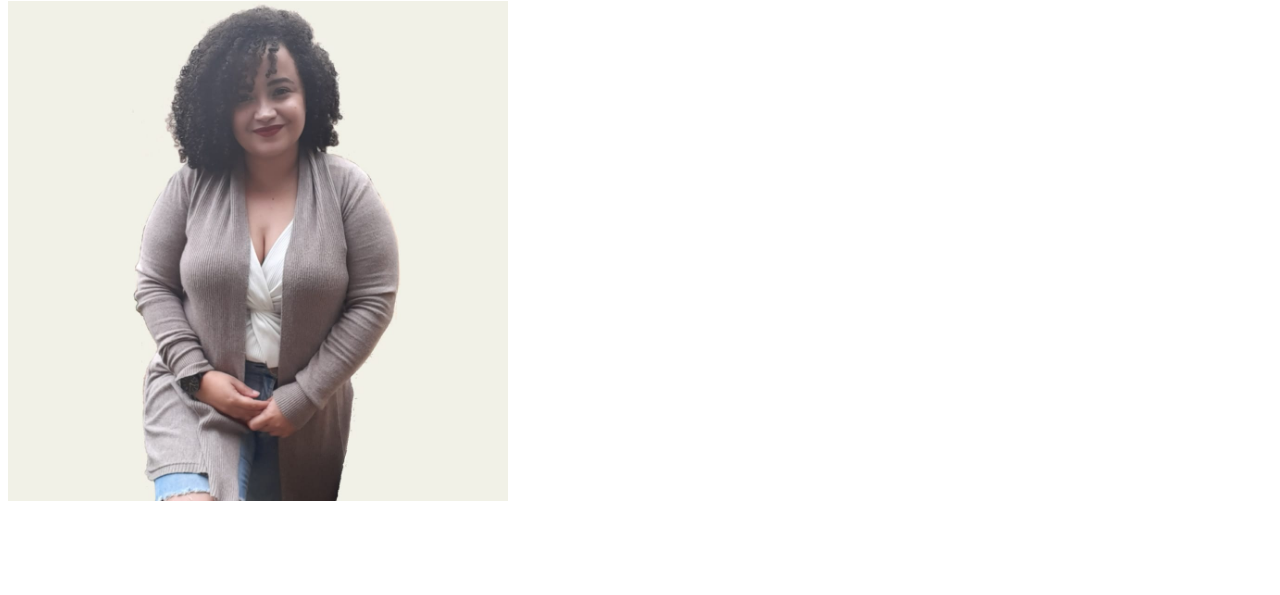
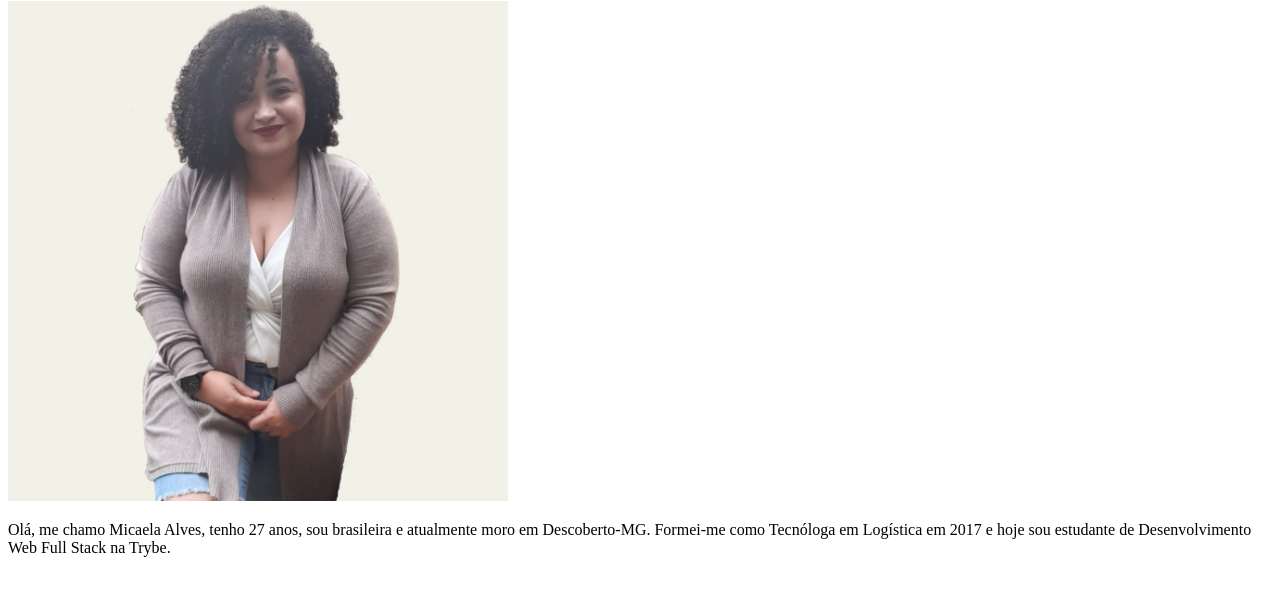
Before and after one commit to malves0/Portfolio, a plain HTML site: page index.html in a window 1280 px wide. Shown: the part 79-674 px from the top of the page. Drawn offline with Linux system fonts and the light colour scheme.

Commit message:
3º Requisito

```diff
--- a/index.html
+++ b/index.html
@@ -7,5 +7,11 @@
   <body>
     <h1>Micaela Alves</h1>
         <img src="FotoMicaelaAlves.jpeg" width="500px">
+        <p>Olá, me chamo Micaela Alves, tenho 27 anos, sou brasileira e atualmente moro em
+          Descoberto-MG. Formei-me como Tecnóloga em Logística em 2017 e hoje sou estudante de Desenvolvimento Web
+          Full Stack na Trybe.
+
+
+        </p>
   </body>
 </html>
```
